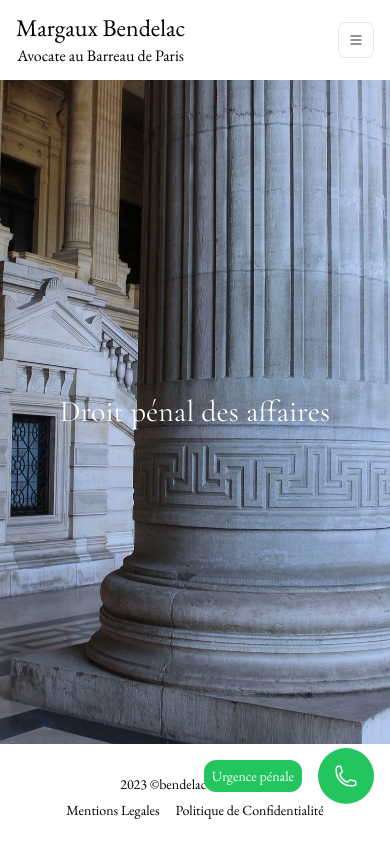
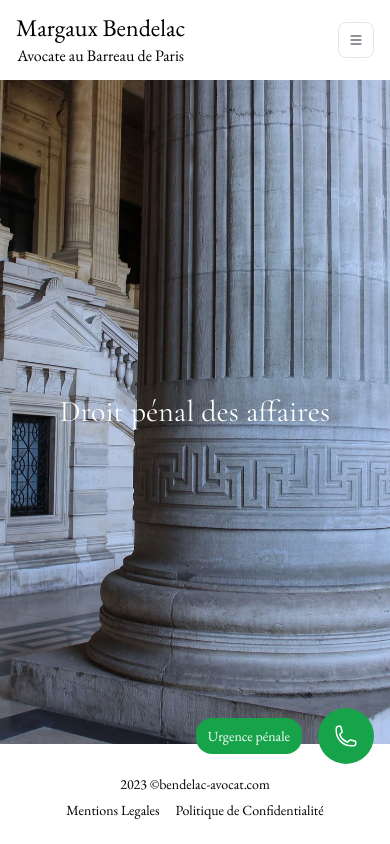
Before and after one commit to Chaloulou75/margauxbendelac2, a Nuxt app: page / in a window 390 px wide. Built offline with nearby package versions, Linux system fonts and the light colour scheme.

Commit message:
phone mobile3

```diff
--- a/components/Phone.vue
+++ b/components/Phone.vue
@@ -2,16 +2,14 @@
 import { PhoneIcon } from "@heroicons/vue/24/outline";
 </script>
 <template>
-  <div
-    class="fixed z-20 flex items-center space-x-4 group bottom-10 md:bottom-4 right-4"
-  >
+  <div class="fixed z-20 flex items-center space-x-4 group bottom-20 right-4">
     <div
-      class="px-2 py-1.5 bg-green-500 group-hover:bg-green-600 text-sm text-white rounded-xl"
+      class="px-3 py-2 text-sm text-white bg-green-600 rounded-2xl group-hover:bg-green-700"
     >
       Urgence pénale
     </div>
     <div
-      class="flex items-center justify-center p-4 bg-green-500 rounded-full group-hover:bg-green-600"
+      class="flex items-center justify-center p-4 bg-green-600 rounded-full group-hover:bg-green-700"
     >
       <a href="tel:+33762352298"><PhoneIcon class="w-6 h-6 text-white" /></a>
     </div>
```
